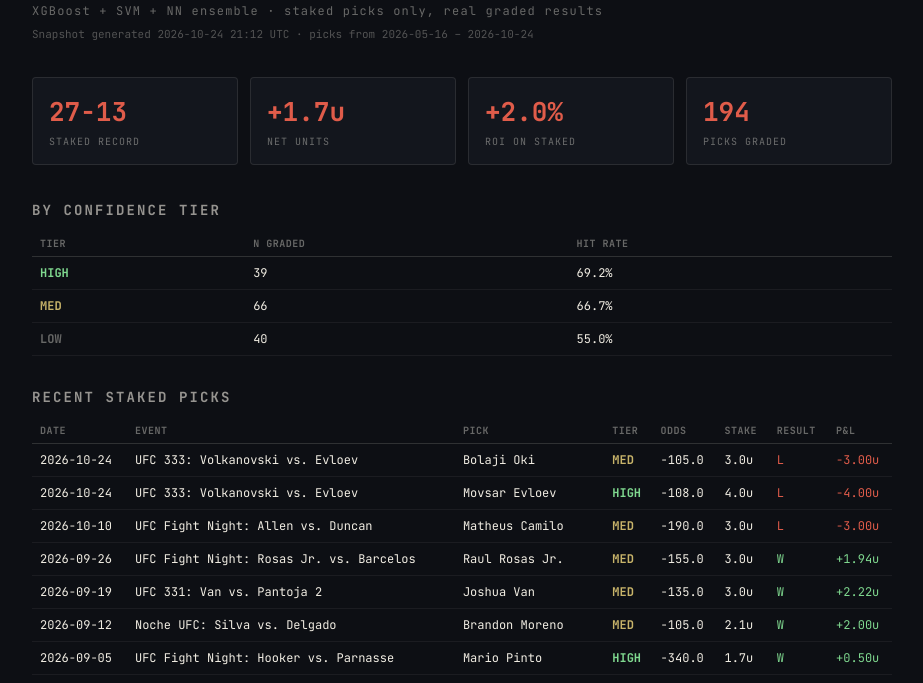
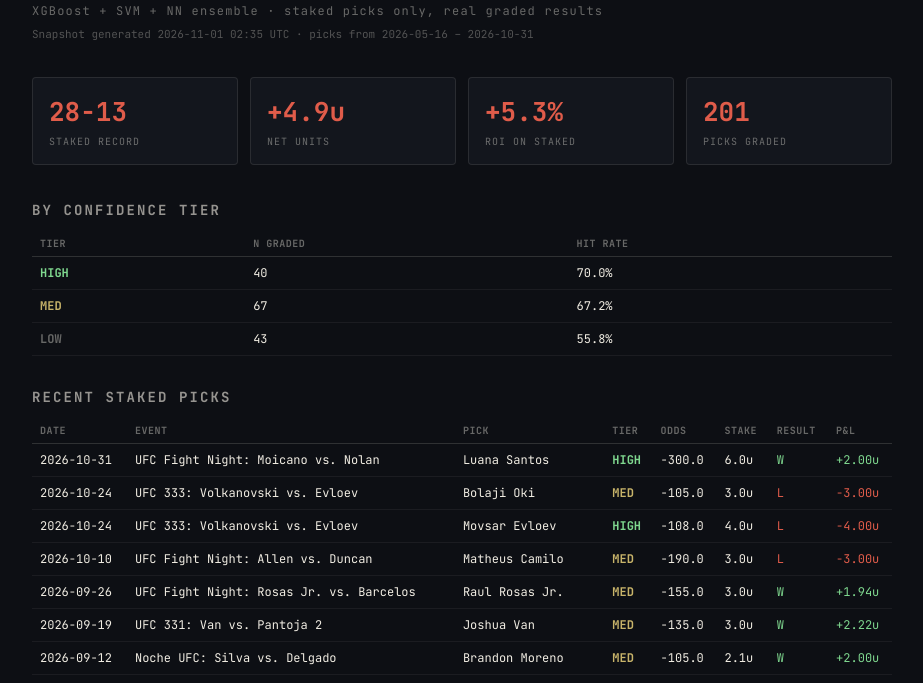
Before and after one commit to echang793/vantage-picks-landing, a plain HTML site: page ufc.html in a window 1280 px wide. Shown: the part 113-796 px from the top of the page, without its empty margins (178-1101 px from the left). Drawn offline with Linux system fonts and the light colour scheme.

Commit message:
data: auto-update UFC dashboard snapshot
Co-Authored-By: Claude Sonnet 5 <noreply@anthropic.com>

```diff
--- a/ufc.html
+++ b/ufc.html
@@ -49,13 +49,13 @@
 <div class="wordmark">Vantage Analytics</div>
 <h1>UFC Octagon</h1>
 <p class="tagline">XGBoost + SVM + NN ensemble · staked picks only, real graded results</p>
-<p class="updated">Snapshot generated 2026-10-24 21:12 UTC · picks from 2026-05-16 – 2026-10-24</p>
+<p class="updated">Snapshot generated 2026-11-01 02:35 UTC · picks from 2026-05-16 – 2026-10-31</p>
 
 <div class="stats-row">
-  <div class="stat"><div class="v">27-13</div><div class="l">staked record</div></div>
-  <div class="stat"><div class="v">+1.7u</div><div class="l">net units</div></div>
-  <div class="stat"><div class="v">+2.0%</div><div class="l">ROI on staked</div></div>
-  <div class="stat"><div class="v">194</div><div class="l">picks graded</div></div>
+  <div class="stat"><div class="v">28-13</div><div class="l">staked record</div></div>
+  <div class="stat"><div class="v">+4.9u</div><div class="l">net units</div></div>
+  <div class="stat"><div class="v">+5.3%</div><div class="l">ROI on staked</div></div>
+  <div class="stat"><div class="v">201</div><div class="l">picks graded</div></div>
 </div>
 
 <h2>By confidence tier</h2>
@@ -63,9 +63,9 @@
 <table>
 <thead><tr><th>Tier</th><th>N graded</th><th>Hit rate</th></tr></thead>
 <tbody>
-<tr><td class="tier-HIGH">HIGH</td><td class="num">39</td><td class="num">69.2%</td></tr>
-<tr><td class="tier-MED">MED</td><td class="num">66</td><td class="num">66.7%</td></tr>
-<tr><td class="tier-LOW">LOW</td><td class="num">40</td><td class="num">55.0%</td></tr>
+<tr><td class="tier-HIGH">HIGH</td><td class="num">40</td><td class="num">70.0%</td></tr>
+<tr><td class="tier-MED">MED</td><td class="num">67</td><td class="num">67.2%</td></tr>
+<tr><td class="tier-LOW">LOW</td><td class="num">43</td><td class="num">55.8%</td></tr>
 </tbody>
 </table>
 </div>
@@ -75,6 +75,7 @@
 <table>
 <thead><tr><th>Date</th><th>Event</th><th>Pick</th><th>Tier</th><th>Odds</th><th>Stake</th><th>Result</th><th>P&amp;L</th></tr></thead>
 <tbody>
+<tr><td>2026-10-31</td><td>UFC Fight Night: Moicano vs. Nolan</td><td>Luana Santos</td><td class="tier-HIGH">HIGH</td><td class="num">-300.0</td><td class="num">6.0u</td><td class="pos">W</td><td class="num pos">+2.00u</td></tr>
 <tr><td>2026-10-24</td><td>UFC 333: Volkanovski vs. Evloev</td><td>Bolaji Oki</td><td class="tier-MED">MED</td><td class="num">-105.0</td><td class="num">3.0u</td><td class="neg">L</td><td class="num neg">-3.00u</td></tr>
 <tr><td>2026-10-24</td><td>UFC 333: Volkanovski vs. Evloev</td><td>Movsar Evloev</td><td class="tier-HIGH">HIGH</td><td class="num">-108.0</td><td class="num">4.0u</td><td class="neg">L</td><td class="num neg">-4.00u</td></tr>
 <tr><td>2026-10-10</td><td>UFC Fight Night: Allen vs. Duncan</td><td>Matheus Camilo</td><td class="tier-MED">MED</td><td class="num">-190.0</td><td class="num">3.0u</td><td class="neg">L</td><td class="num neg">-3.00u</td></tr>
@@ -89,7 +90,6 @@
 <tr><td>2026-08-22</td><td>UFC Fight Night: Hernandez vs. Rodrigues</td><td>Kennedy Nzechukwu</td><td class="tier-MED">MED</td><td class="num">117.0</td><td class="num">1.5u</td><td class="neg">L</td><td class="num neg">-1.50u</td></tr>
 <tr><td>2026-08-22</td><td>UFC Fight Night: Hernandez vs. Rodrigues</td><td>Vitor Petrino</td><td class="tier-MED">MED</td><td class="num">-142.0</td><td class="num">1.5u</td><td class="pos">W</td><td class="num pos">+1.06u</td></tr>
 <tr><td>2026-08-22</td><td>UFC Fight Night: Hernandez vs. Rodrigues</td><td>Anthony Hernandez</td><td class="tier-MED">MED</td><td class="num">-190.0</td><td class="num">1.5u</td><td class="neg">L</td><td class="num neg">-1.50u</td></tr>
-<tr><td>2026-08-15</td><td>UFC 330: Makhachev vs. Machado Garry</td><td>Neil Magny</td><td class="tier-MED">MED</td><td class="num">127.0</td><td class="num">1.5u</td><td class="pos">W</td><td class="num pos">+1.91u</td></tr>
 </tbody>
 </table>
 </div>
```
